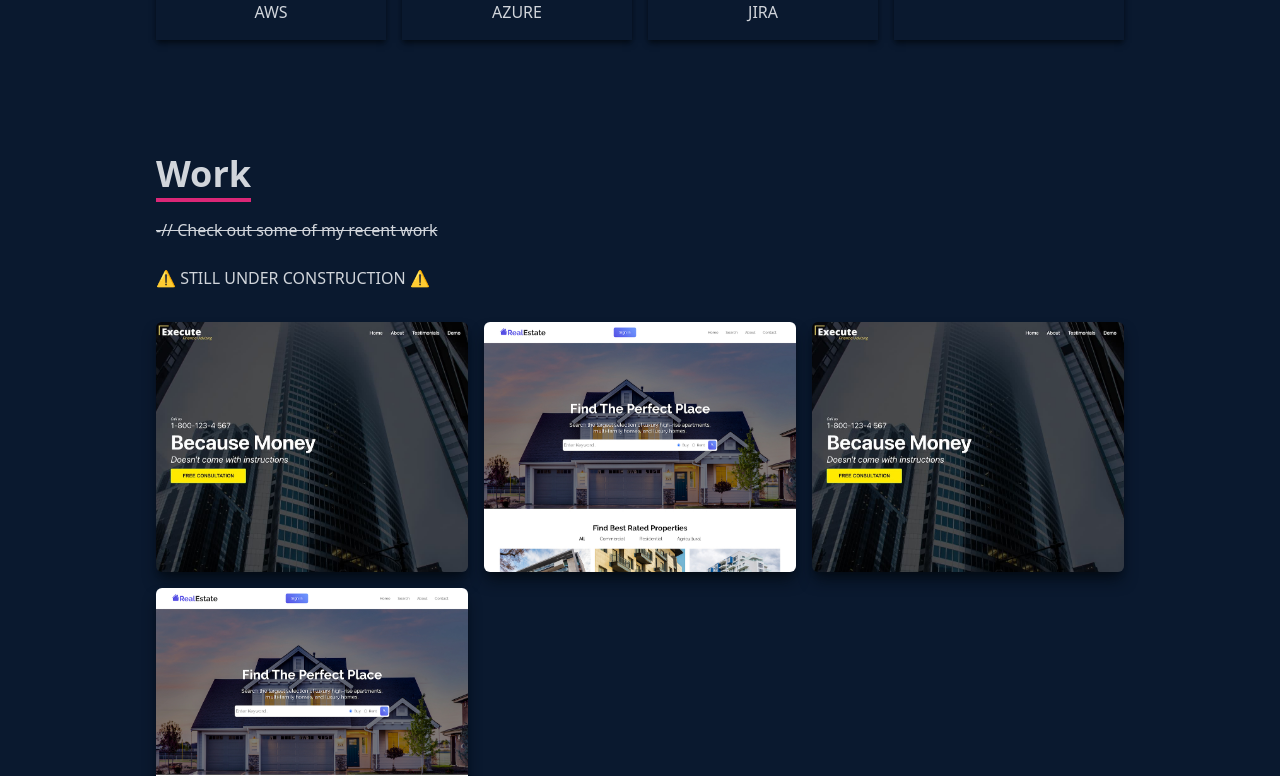
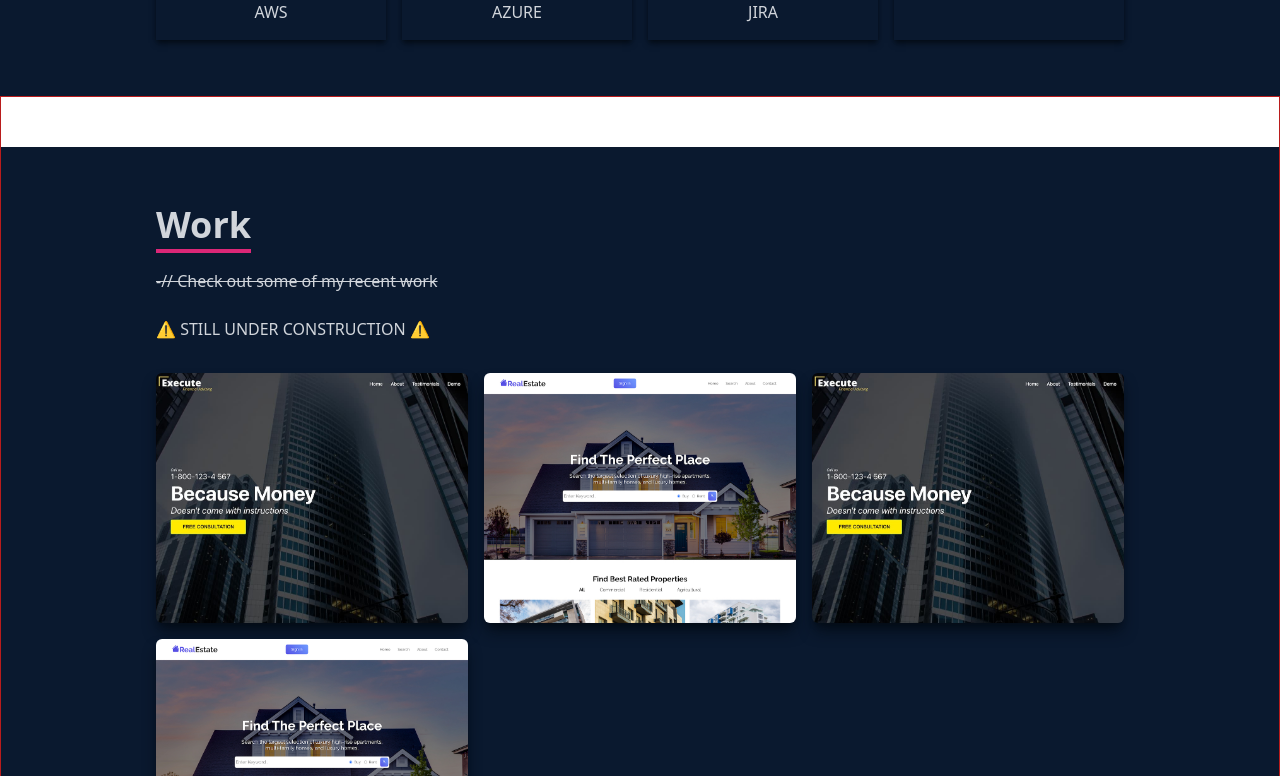
Before and after one commit to Adam43/react-portfolio, a React (Vite) app in the folder portfolio-react-app/: page / in a window 1280 px wide. Shown: the part 2304-3080 px from the top of the page. Built offline with nearby package versions, Linux system fonts and the light colour scheme.

Commit message:
small update

```diff
--- a/portfolio-react-app/src/components/Work.jsx
+++ b/portfolio-react-app/src/components/Work.jsx
@@ -9,7 +9,8 @@ const Work = () => {
   //setProject(data);
 
   return (
-    <div name='work' className='w-full md:h-screen text-gray-300 bg-[#0a192f]'>
+  <div name='work' className='border border-red-700'>
+    <div className='w-full md:h-screen text-gray-300 bg-[#0a192f] mt-[50px]'>
       <div className='max-w-[1000px] mx-auto p-4 flex flex-col justify-center w-full h-full'>
         <div className='pb-8'>
           <p className='text-4xl font-bold inline border-b-4 text-gray-300 border-pink-600'>
@@ -18,6 +19,7 @@ const Work = () => {
           <p className='py-6 line-thru'>-// Check out some of my recent work</p>
           <span> ⚠️ STILL UNDER CONSTRUCTION ⚠️</span>
         </div>
+
 
         {/* container for projects */}
         <div className="grid sm:grid-cols-2 md:grid-cols-3 gap-4">
@@ -63,6 +65,7 @@ const Work = () => {
         </div>
       </div>
     </div>
+    </div>
   );
 };
 
```
Lines whose indentation alone changed are shown as unchanged.
